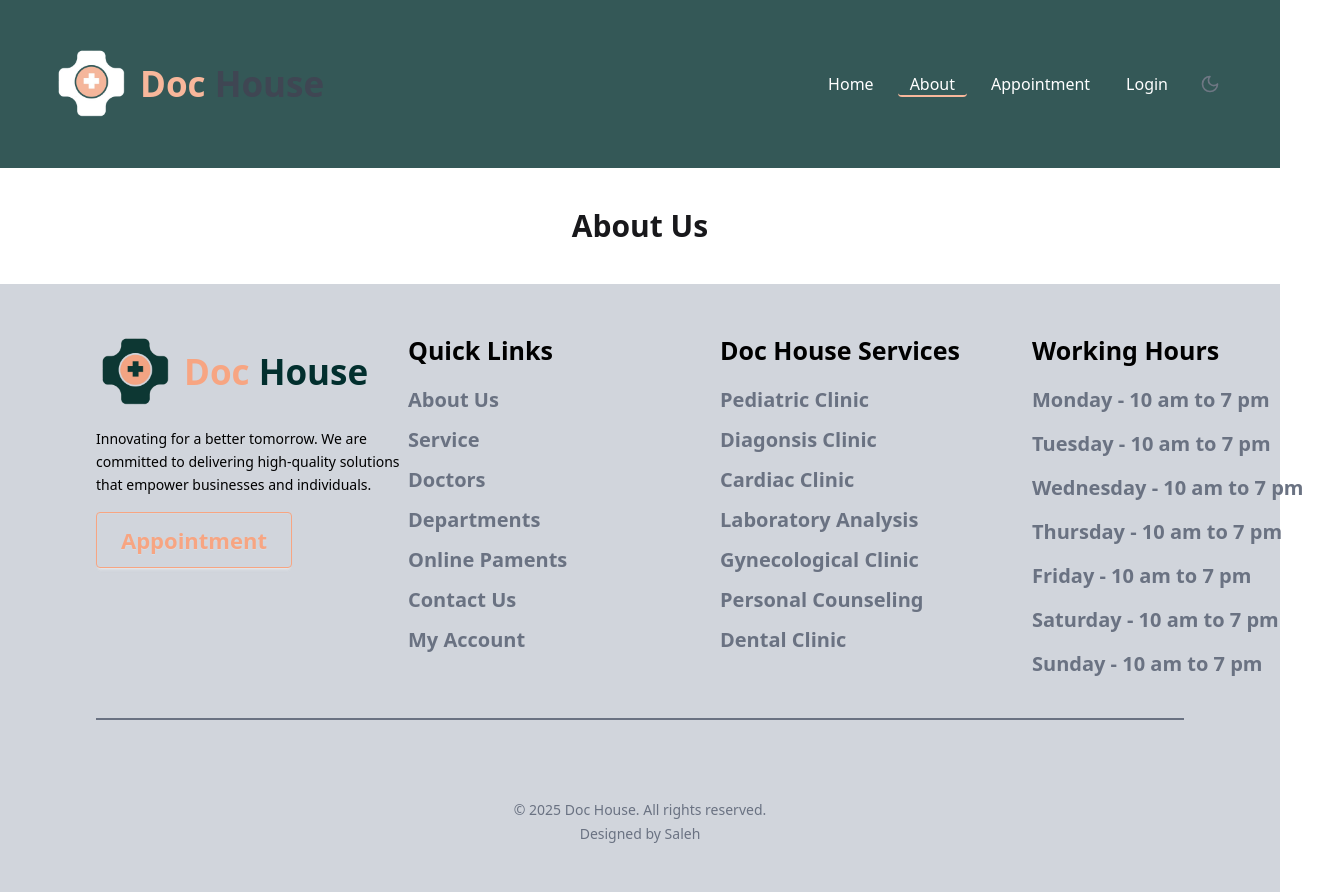
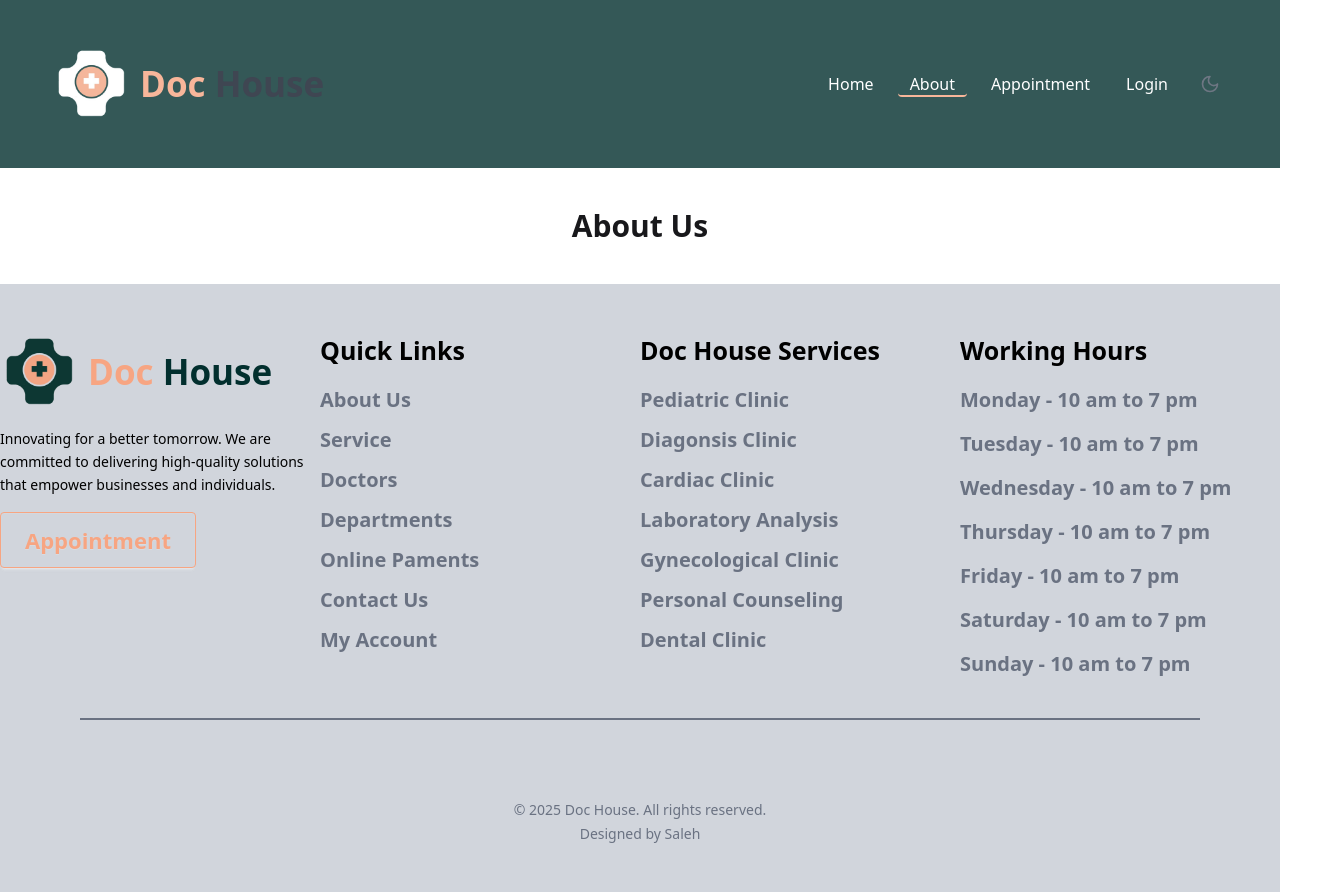
Before and after one commit to Salehchy46/doctors-house-client, a React (Vite) app: page /about in a window 1280 px wide. Shown: the whole page, 1344 px wide, since content can reach past the window. Built offline with nearby package versions, Linux system fonts and the light colour scheme.

Commit message:
site is aligned in 1280px

```diff
--- a/src/pages/Home/Contact.tsx
+++ b/src/pages/Home/Contact.tsx
@@ -6,7 +6,7 @@ import { CiLocationOn } from "react-icons/ci";
 const ContactForm: React.FC = () => {
     return (
         <section className=" flex justify-center py-12">
-            <div className="hero max-w-[1150px] bg-teal-950 text-white rounded-xl">
+            <div className="hero max-w-[1280px] bg-teal-950 text-white rounded-xl">
                 <div className="hero-content grid md:grid-cols-2 gap-8 p-20">
                     {/* LEFT INFO */}
                     <div>
--- a/src/pages/Home/Reviews.tsx
+++ b/src/pages/Home/Reviews.tsx
@@ -32,7 +32,7 @@ const Reviews = () => {
   console.log(reviews);
 
   return (
-    <div className="max-w-[1600px] mx-auto bg-white text-black">
+    <div className="max-w-[1280px] mx-auto bg-white text-black">
       <Heading
         title={"What Our Patients Says"}
         subTitle={
--- a/src/shared/Footer.tsx
+++ b/src/shared/Footer.tsx
@@ -4,8 +4,8 @@ import { Link } from "react-router-dom";
 
 const Footer = () => {
   return (
-    <footer className="mx-auto p-3 max-w-[1600px] text-black py-12 px-4 font-inter">
-      <div className="container mx-20 grid grid-cols-1 md:grid-cols-2 lg:grid-cols-4">
+    <footer className=" mx-auto max-w-[1280px] text-black py-12 font-inter">
+      <div className="container grid grid-cols-1 md:grid-cols-2 lg:grid-cols-4">
         <div className="space-y-4">
           <div className="flex items-center space-x-2">
             <img src="./logo/transparent-bg-logo.png" className="w-20" alt="" />
@@ -17,7 +17,7 @@ const Footer = () => {
             Innovating for a better tomorrow. We are committed to delivering
             high-quality solutions that empower businesses and individuals.
           </p>
-          <button className="btn btn-xl bg-gray-300 border-[#F7A582] text-[#F7A582]">Appointment</button>
+          <button className="btn btn-xl bg-gray-300 border-[#F7A582] text-[#F7A582]  hover:bg-[#F7A582] hover:text-white">Appointment</button>
 
         </div>
         <div className="space-y-4">
--- a/src/shared/Navbar.tsx
+++ b/src/shared/Navbar.tsx
@@ -117,8 +117,8 @@ const Header = () => {
     };
 
     return (
-        <header className="bg-teal-950 p-3 z-10 opacity-80 text-gray-900 dark:text-white backdrop-blur-sm top-0 w-full">
-            <div className=" max-w-[1600px] mx-auto">
+        <header className="bg-teal-950 p-3 z-10 opacity-80 text-gray-900 dark:text-white top-0 w-full">
+            <div className=" max-w-[1280px] mx-auto">
                 <div className="container mx-auto px-4 sm:px-6 lg:px-8">
                     <div className="navbar items-center h-16 my-10">
                         {/* Logo Section */}
```
Also changed, not shown: src/assets/error.png (added).
